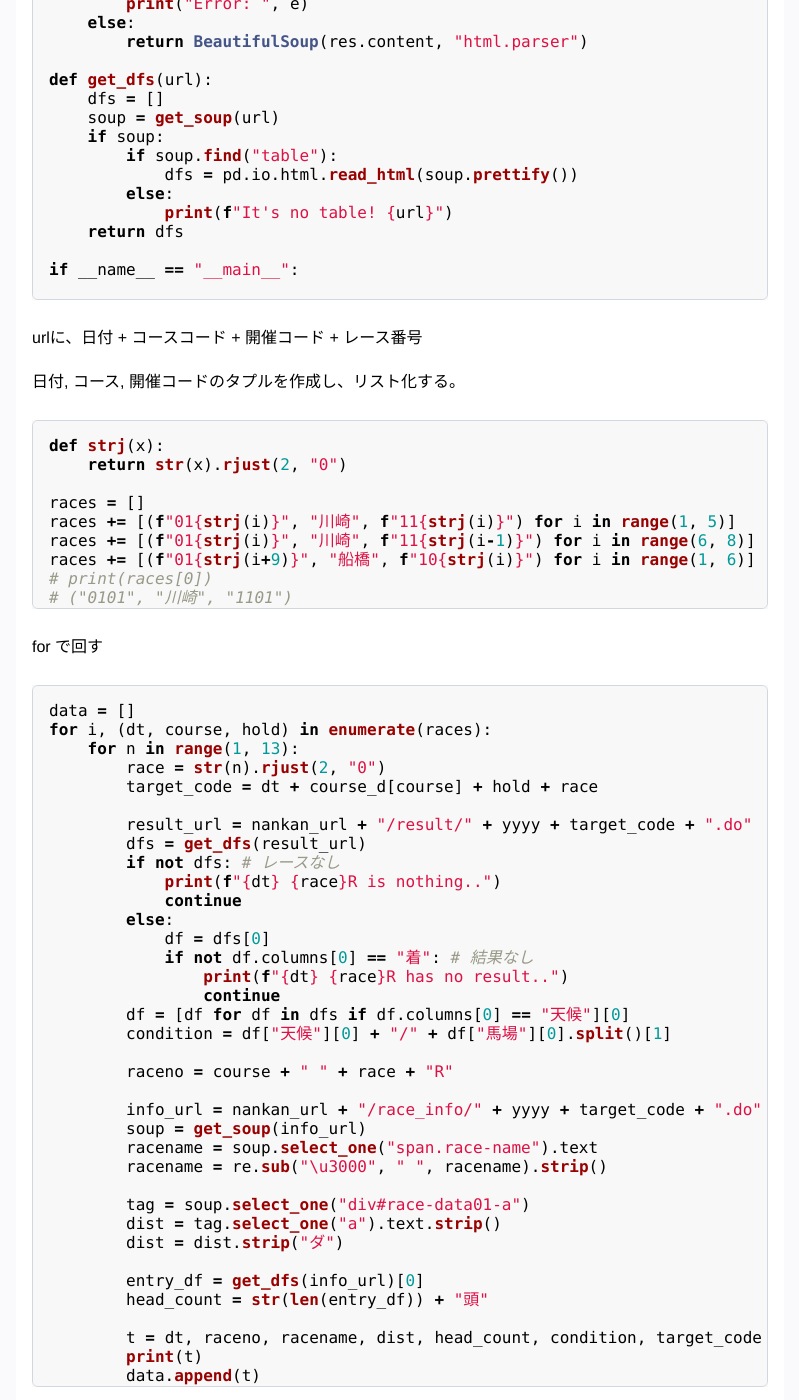
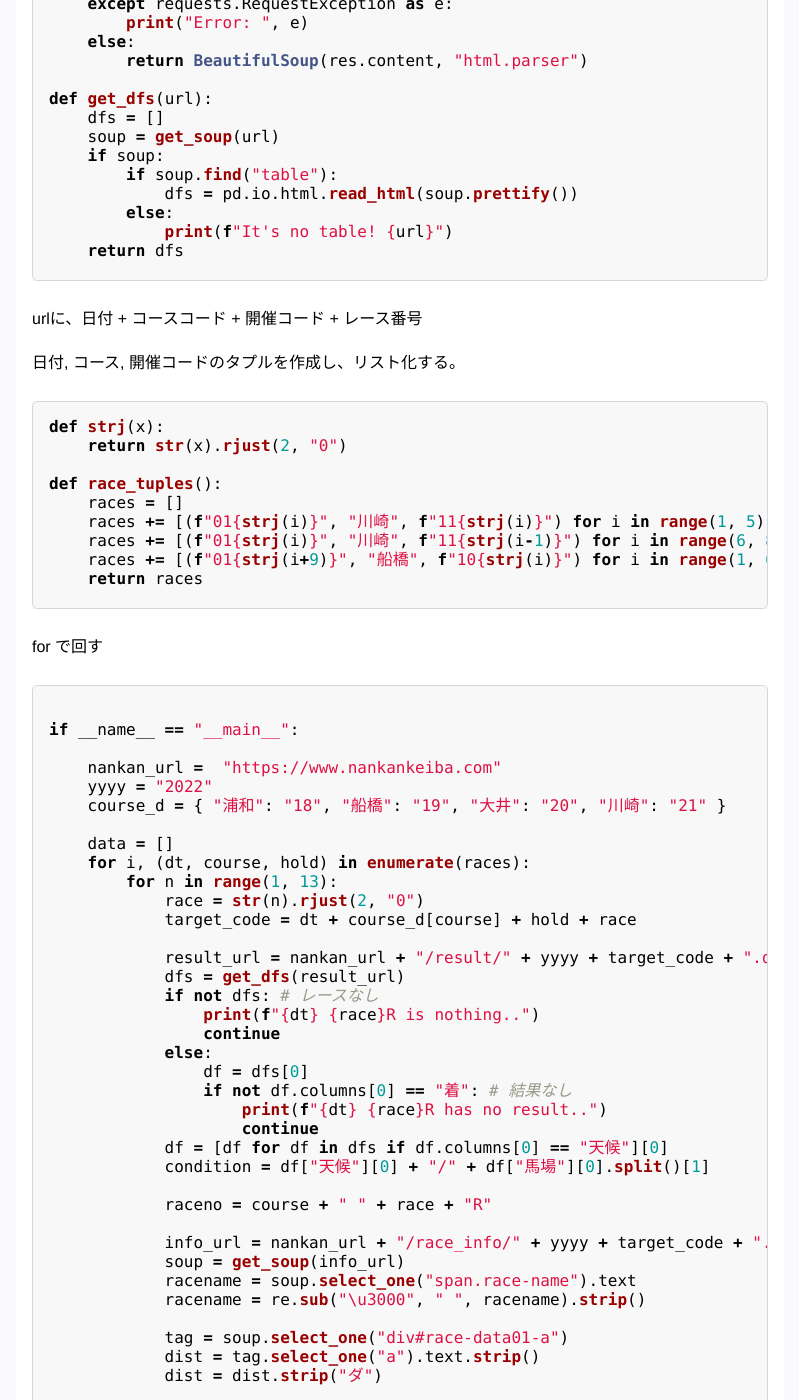
Before and after one commit to justgetwet/jekyll-pages, a Jekyll site: the page built from _posts/2022-06-09-trifecta-histgram.md, in a window 1280 px wide and 1400 px high, scrolled down 763 px. Shown: the whole window, without its empty margins (240-1039 px from the left). Built offline with Jekyll 4.4.1, drawn with Linux system fonts in a browser that asks for light colours; a script that is not in the unit is left out; some of the changed text lies outside the part shown.

Commit message:
tullys0615

````diff
--- a/_posts/2022-06-09-trifecta-histgram.md
+++ b/_posts/2022-06-09-trifecta-histgram.md
@@ -43,59 +42,64 @@ urlに、日付 + コースコード + 開催コード + レース番号
 def strj(x):
     return str(x).rjust(2, "0")
 
-races = []
-races += [(f"01{strj(i)}", "川崎", f"11{strj(i)}") for i in range(1, 5)]
-races += [(f"01{strj(i)}", "川崎", f"11{strj(i-1)}") for i in range(6, 8)]
-races += [(f"01{strj(i+9)}", "船橋", f"10{strj(i)}") for i in range(1, 6)]
-# print(races[0])
-# ("0101", "川崎", "1101")
+def race_tuples():
+    races = []
+    races += [(f"01{strj(i)}", "川崎", f"11{strj(i)}") for i in range(1, 5)]
+    races += [(f"01{strj(i)}", "川崎", f"11{strj(i-1)}") for i in range(6, 8)]
+    races += [(f"01{strj(i+9)}", "船橋", f"10{strj(i)}") for i in range(1, 6)]
+    return races
+
 ```
 
 for で回す
 
 ```python
-data = []
-for i, (dt, course, hold) in enumerate(races):
-    for n in range(1, 13):
-        race = str(n).rjust(2, "0")
-        target_code = dt + course_d[course] + hold + race
 
-        result_url = nankan_url + "/result/" + yyyy + target_code + ".do"
-        dfs = get_dfs(result_url)
-        if not dfs: # レースなし
-            print(f"{dt} {race}R is nothing..")
-            continue
-        else:
-            df = dfs[0]
-            if not df.columns[0] == "着": # 結果なし
-                print(f"{dt} {race}R has no result..")
+if __name__ == "__main__":
+
+    nankan_url =  "https://www.nankankeiba.com"
+    yyyy = "2022"
+    course_d = { "浦和": "18", "船橋": "19", "大井": "20", "川崎": "21" }
+
+    data = []
+    for i, (dt, course, hold) in enumerate(races):
+        for n in range(1, 13):
+            race = str(n).rjust(2, "0")
+            target_code = dt + course_d[course] + hold + race
+
+            result_url = nankan_url + "/result/" + yyyy + target_code + ".do"
+            dfs = get_dfs(result_url)
+            if not dfs: # レースなし
+                print(f"{dt} {race}R is nothing..")
                 continue
-        df = [df for df in dfs if df.columns[0] == "天候"][0]
-        condition = df["天候"][0] + "/" + df["馬場"][0].split()[1]
+            else:
+                df = dfs[0]
+                if not df.columns[0] == "着": # 結果なし
+                    print(f"{dt} {race}R has no result..")
+                    continue
+            df = [df for df in dfs if df.columns[0] == "天候"][0]
+            condition = df["天候"][0] + "/" + df["馬場"][0].split()[1]
 
-        raceno = course + " " + race + "R"
+            raceno = course + " " + race + "R"
 
-        info_url = nankan_url + "/race_info/" + yyyy + target_code + ".do"
-        soup = get_soup(info_url)
-        racename = soup.select_one("span.race-name").text
-        racename = re.sub("\u3000", " ", racename).strip()
+            info_url = nankan_url + "/race_info/" + yyyy + target_code + ".do"
+            soup = get_soup(info_url)
+            racename = soup.select_one("span.race-name").text
+            racename = re.sub("\u3000", " ", racename).strip()
 
-        tag = soup.select_one("div#race-data01-a")
-        dist = tag.select_one("a").text.strip()
-        dist = dist.strip("ダ")
+            tag = soup.select_one("div#race-data01-a")
+            dist = tag.select_one("a").text.strip()
+            dist = dist.strip("ダ")
 
-        entry_df = get_dfs(info_url)[0]
-        head_count = str(len(entry_df)) + "頭"
+            entry_df = get_dfs(info_url)[0]
+            head_count = str(len(entry_df)) + "頭"
 
-        t = dt, raceno, racename, dist, head_count, condition, target_code
-        print(t)
-        data.append(t)
+            t = dt, raceno, racename, dist, head_count, condition, target_code
+            print(t)
+            data.append(t)
+
+    filepath = "./data/" + "races_2022.pickle"
+    with open(filepath, "wb") as f:
+        pickle.dump(data, f, pickle.HIGHEST_PROTOCOL)
+
 ```
-
-pickleする
-
-```python
-filename = "./data/" + "races_2022.pickle"
-with open(filename, "wb") as f:
-    pickle.dump(data, f, pickle.HIGHEST_PROTOCOL)
-```
````
Also changed, not shown: other parts of _posts/2022-06-09-trifecta-histgram.md (+1 -2 lines), _posts/2022-06-10-nankan-overview.md (added, +73 -0 lines).
